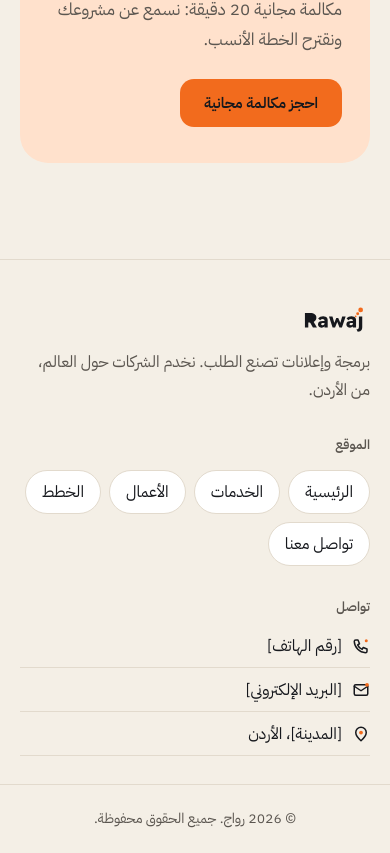
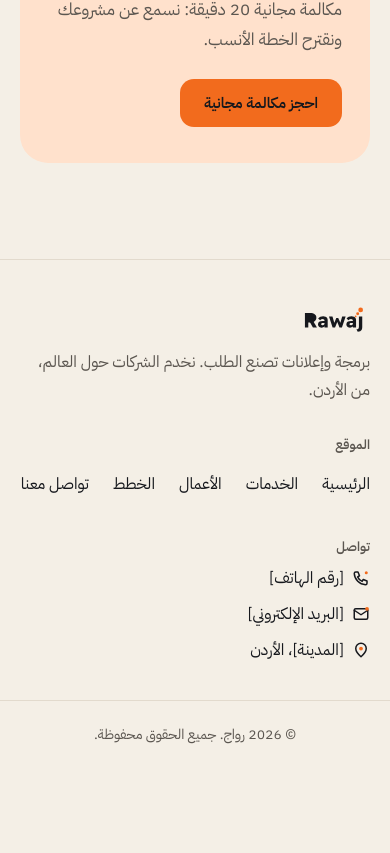
Before and after one commit to engKhaledalwaked/Rawaj, a Nuxt app: page /plans in a window 390 px wide. Shown: the part 5134-5987 px from the top of the page. After the commit the page ends 5903 px from the top, so only its background shows below. Built offline with nearby package versions, Linux system fonts and the light colour scheme.

Commit message:
Footer: plain mobile links instead of pills

```diff
--- a/app/components/AppFooter.vue
+++ b/app/components/AppFooter.vue
@@ -39,11 +39,10 @@ h2 { color: var(--ink-muted); margin-bottom: 8px; }
   .site-footer { padding-block: 40px 20px; }
   .cols { grid-template-columns: 1fr; gap: 32px; }
   .about { max-width: none; gap: 12px; }
-  /* links wrap as pill buttons instead of one long list; each is a 44px tap target */
-  nav { flex-direction: row; flex-wrap: wrap; gap: 8px; }
+  /* plain links in one wrapping row instead of a long list; still 44px tall to tap */
+  nav { flex-direction: row; flex-wrap: wrap; gap: 0 24px; }
   nav h2 { flex-basis: 100%; }
-  nav a { min-height: 44px; display: inline-flex; align-items: center; padding: 0 16px; border: 1px solid var(--line); border-radius: 99px; background: var(--surface-raised); }
-  .contact .line { min-height: 44px; margin: 0; gap: 10px; border-bottom: 1px solid var(--line); }
+  nav a { min-height: 44px; display: inline-flex; align-items: center; }
   .legal { margin-top: 28px; text-align: center; }
 }
 </style>
```
